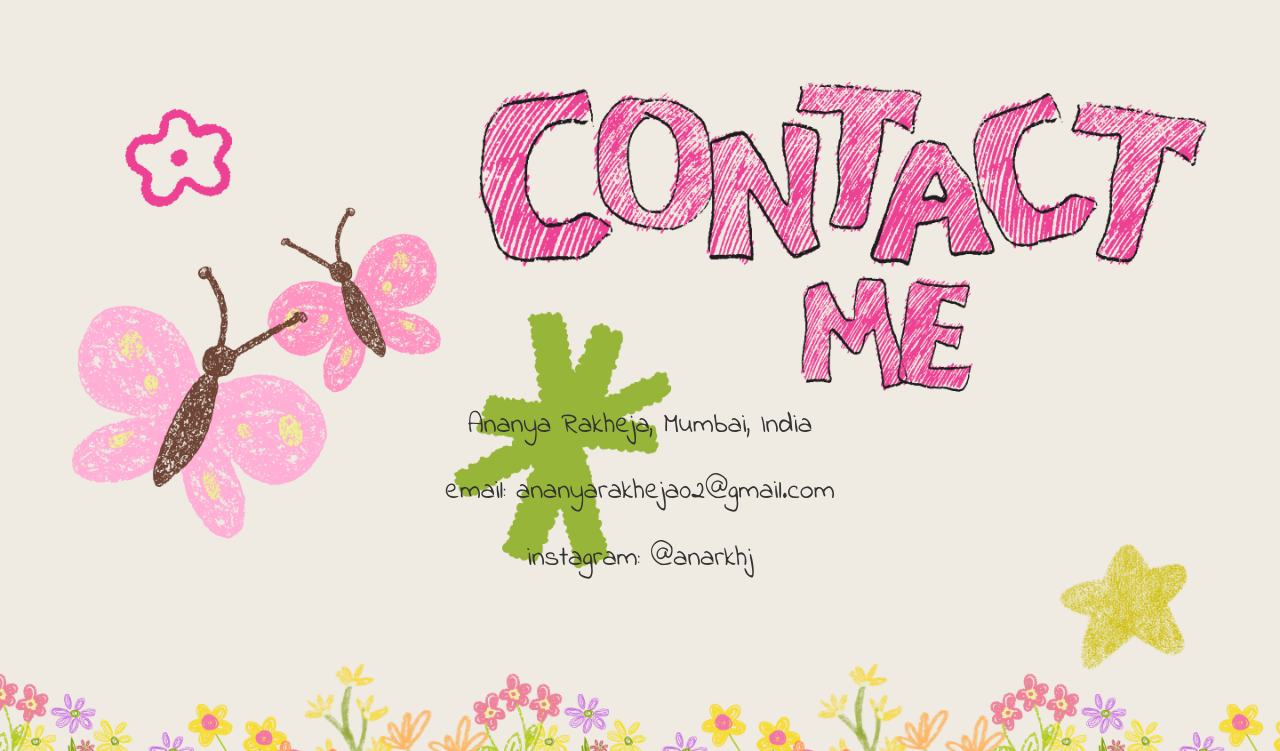
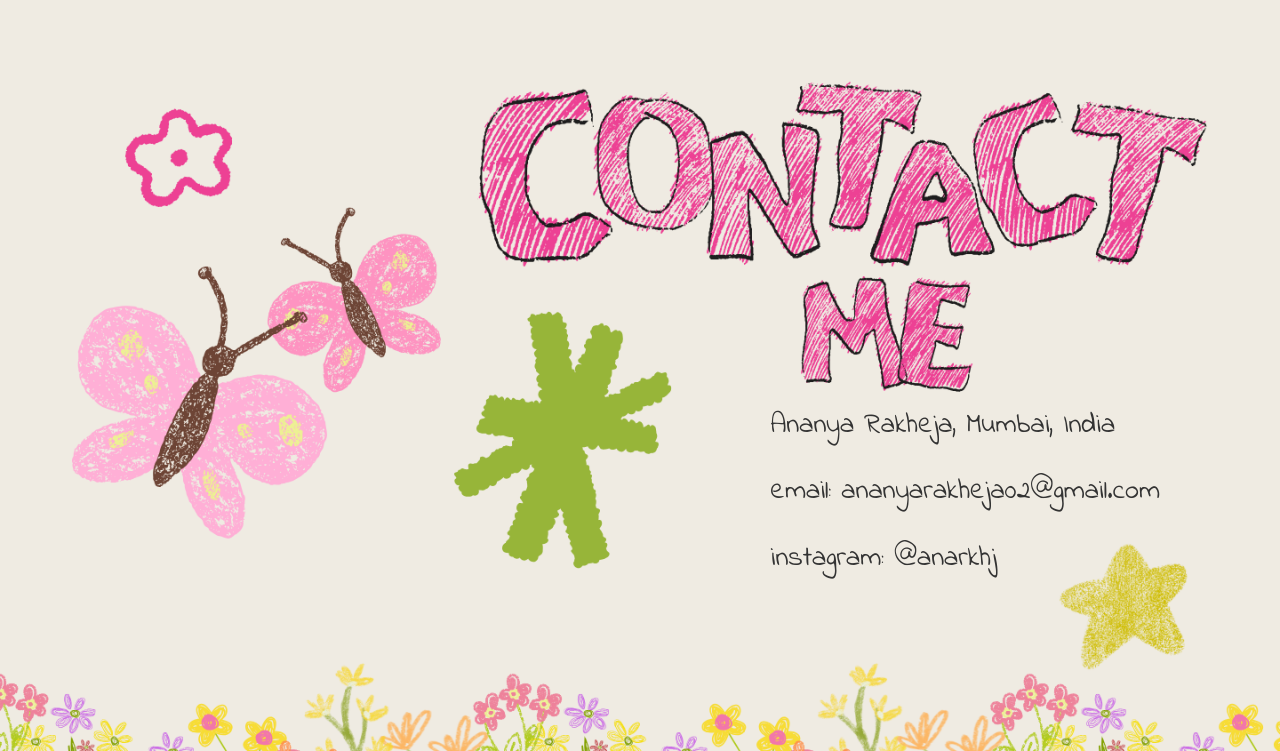
Before and after one commit to ananyarakhejabdes2028-alt/my-portfolio, a plain HTML site: page contact.html in a window 1280 px wide. Shown: the part 49-800 px from the top of the page. Drawn offline with nearby package versions, Linux system fonts and the light colour scheme.

Commit message:
style.css

```diff
--- a/style.css
+++ b/style.css
@@ -33,7 +33,7 @@ nav a:hover {
     color: #ec4899;
 }
 
-/* Page sections with background images */
+/* Page with empty background */
 .page-section {
     min-height: 100vh;
     width: 100%;
@@ -43,7 +43,7 @@ nav a:hover {
     position: relative;
 }
 
-/* My Work page - clickable text labels */
+/* My Work page */
 .work-page {
     display: flex;
     align-items: center;
@@ -89,7 +89,8 @@ nav a:hover {
 
 /* Contact page */
 .contact-info {
-    text-align: center;
+    position:absolute;
+    right: 120px;
     padding-top: 450px;
     font-size: 28px;
     color: #333;
```
